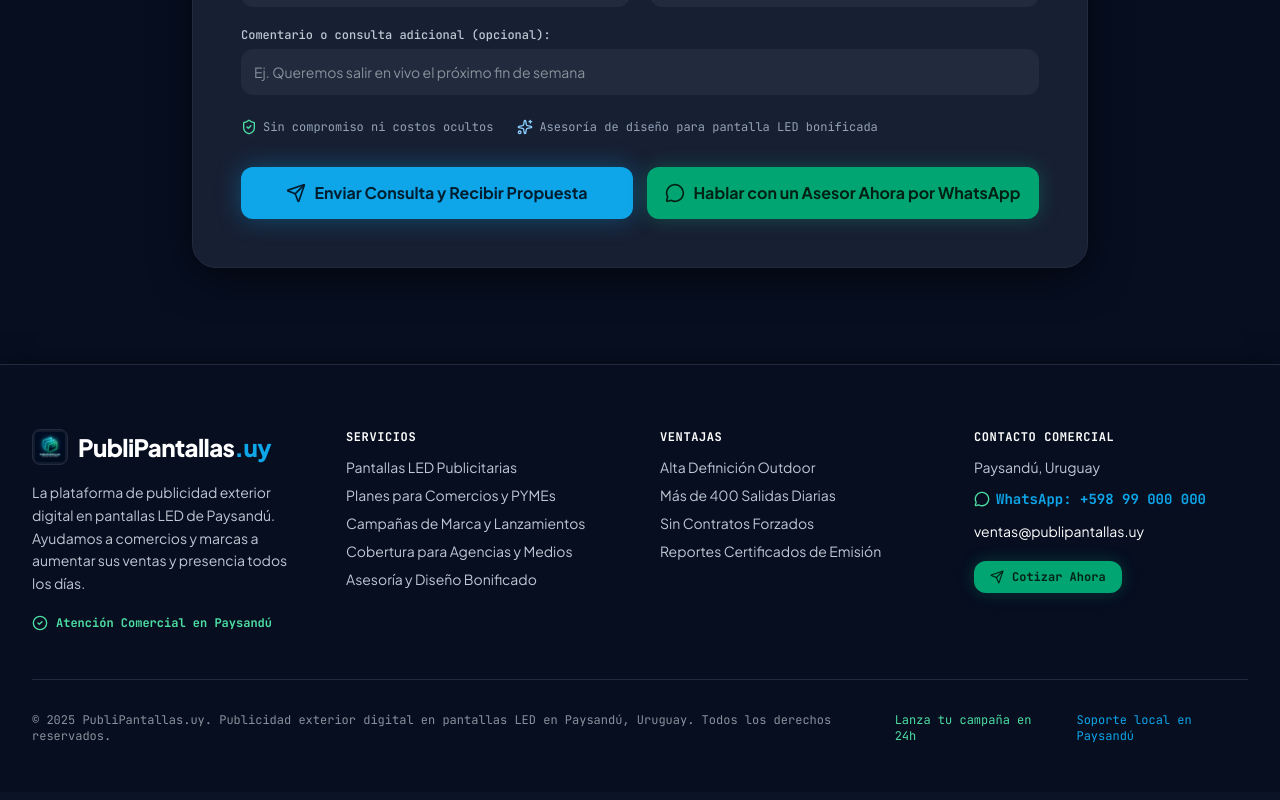
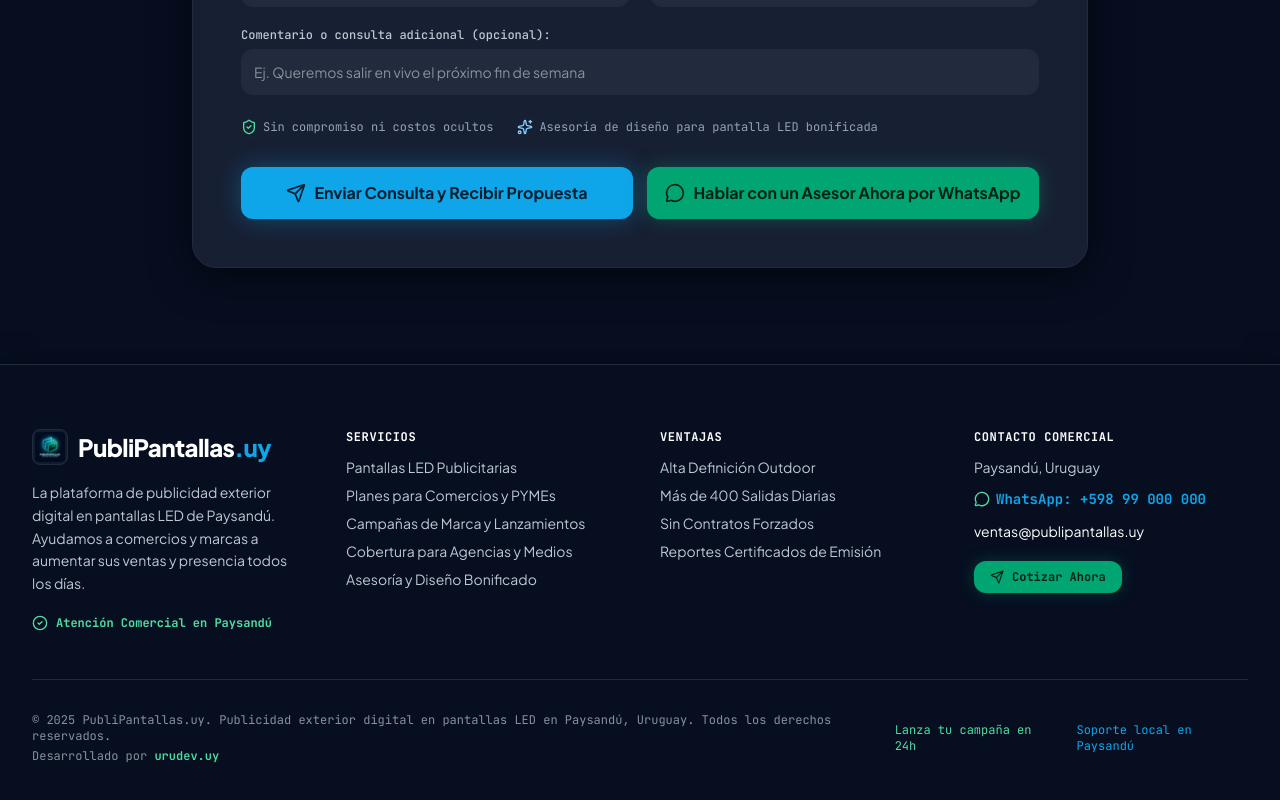
Before and after one commit to Simonmfo/publipantallas.uy, a React (Vite) app: page / in a window 1280 px wide. Shown: the part 3816-4616 px from the top of the page. Built offline with nearby package versions, Linux system fonts and the light colour scheme.

Commit message:
feat(footer): agregar crédito desarrollado por urudev.uy

```diff
--- a/src/components/Footer.tsx
+++ b/src/components/Footer.tsx
@@ -129,8 +129,21 @@ export const Footer: React.FC<FooterProps> = ({ onOpenQuote }) => {
 
         {/* Bottom Bar */}
         <div className="pt-8 border-t border-[#222a3d] flex flex-col md:flex-row items-center justify-between gap-4 font-mono-code text-xs text-[#88929b]">
-          <div>
-            © 2025 PubliPantallas.uy. Publicidad exterior digital en pantallas LED en Paysandú, Uruguay. Todos los derechos reservados.
+          <div className="text-center md:text-left space-y-1">
+            <p>
+              © 2025 PubliPantallas.uy. Publicidad exterior digital en pantallas LED en Paysandú, Uruguay. Todos los derechos reservados.
+            </p>
+            <p>
+              Desarrollado por{' '}
+              <a
+                href="https://urudev-uy.vercel.app/"
+                target="_blank"
+                rel="noopener noreferrer"
+                className="text-[#4edea3] hover:underline font-semibold transition-colors"
+              >
+                urudev.uy
+              </a>
+            </p>
           </div>
           <div className="flex items-center gap-6">
             <span className="text-[#4edea3]">Lanza tu campaña en 24h</span>
```
